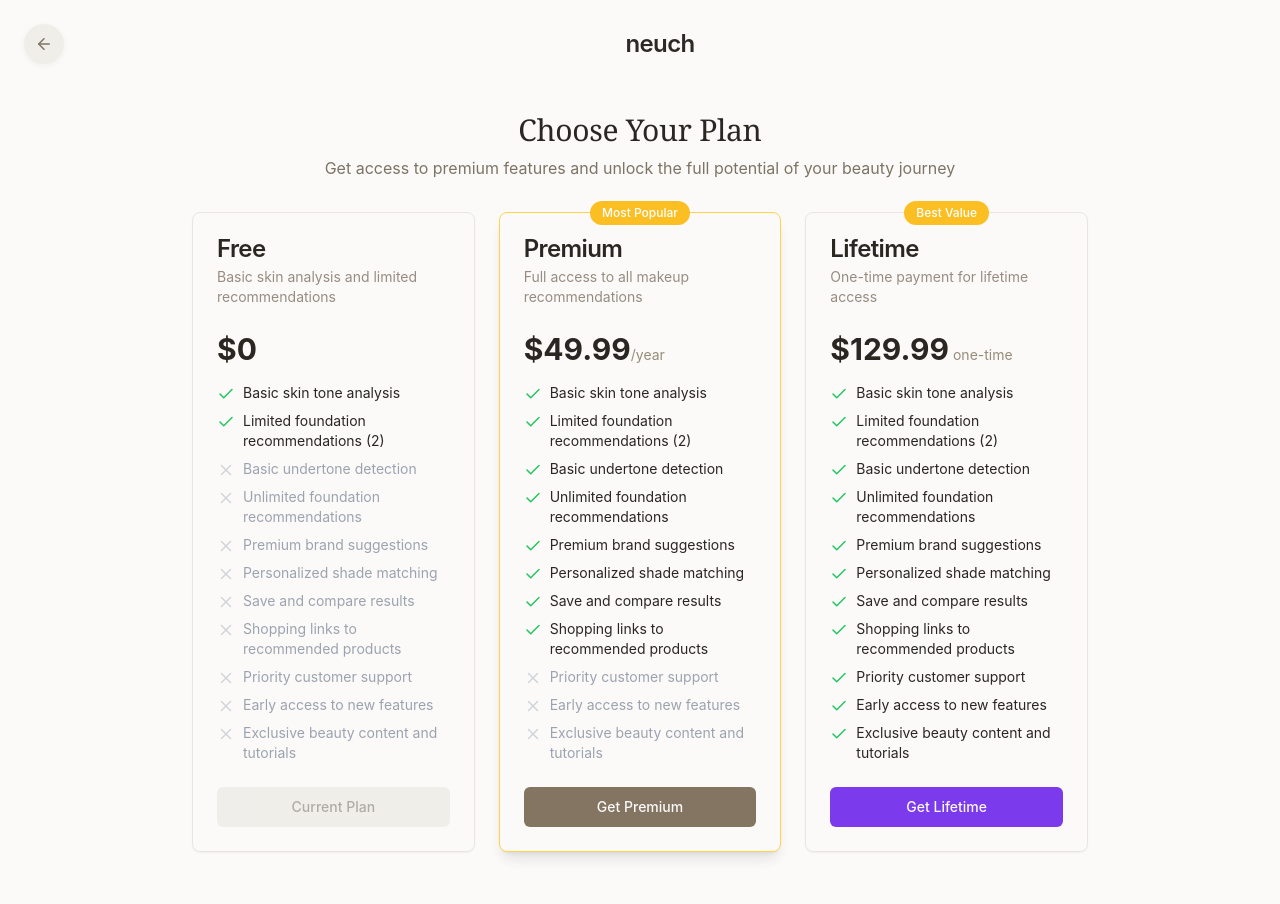
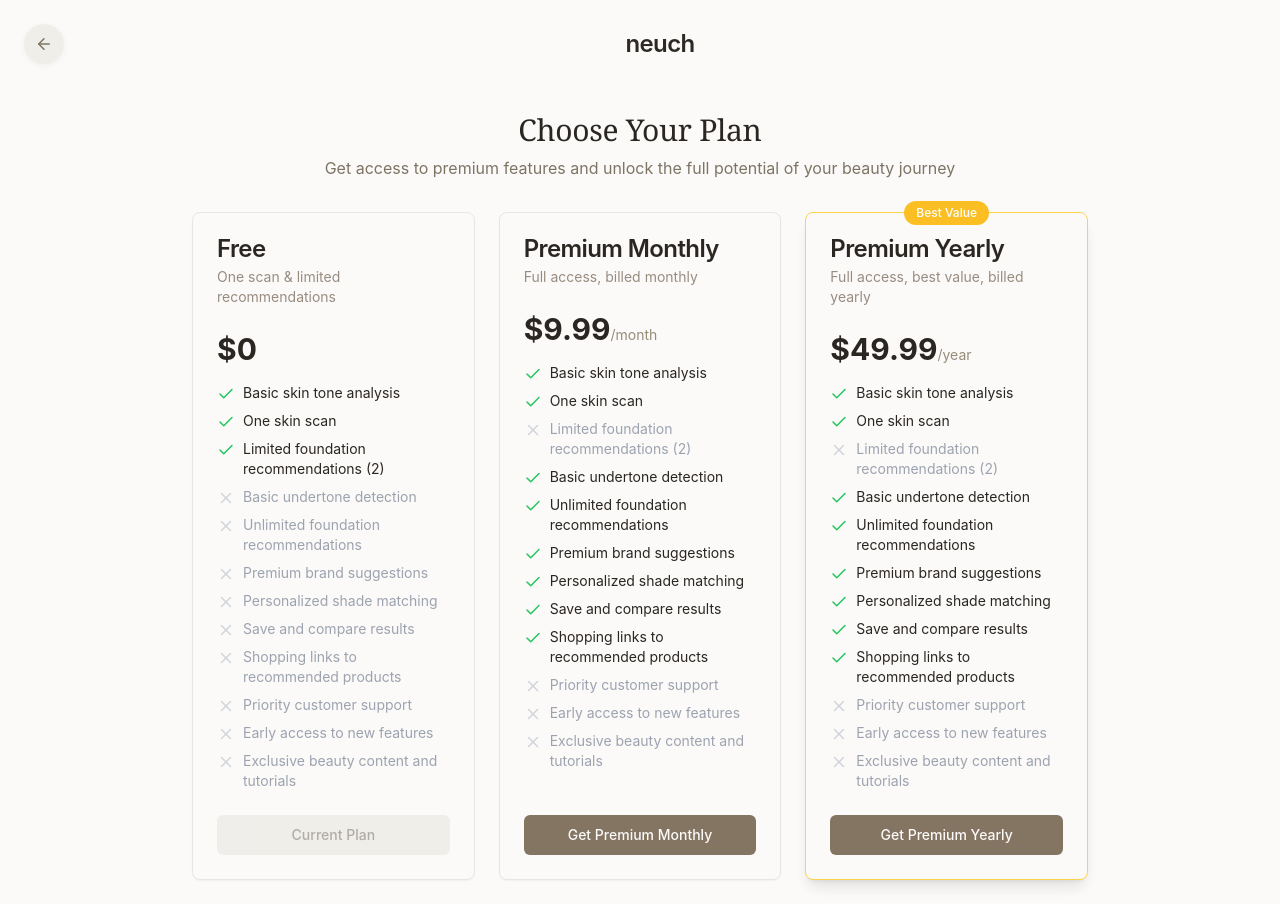
Before and after one commit to Mrcloser225/neuch-skin-match, a React (Vite) app: page /pricing in a window 1280 px wide. Before the commit the page ends 876 px from the top, so only its background shows below. Built offline with nearby package versions, Linux system fonts and the light colour scheme.

Commit message:
Refactor pricing plans and remove lifetime tier
- Removed the "lifetime" tier from the pricing plans.
- Updated the "Free" tier to allow only one scan and limited results.
- Added a monthly premium tier at $9.99 and kept the yearly premium tier at $49.99.
- Updated the UI to reflect the changes.

```diff
--- a/src/pages/PricingPage.tsx
+++ b/src/pages/PricingPage.tsx
@@ -1,4 +1,3 @@
-
 import { CheckIcon, XIcon } from "lucide-react";
 import { useState } from "react";
 import { useNavigate } from "react-router-dom";
@@ -20,9 +19,10 @@ interface PricingPlan {
   description: string;
   features: Array<{text: string; included: boolean}>;
   popular?: boolean;
-  tier: "free" | "premium" | "lifetime";
+  tier: "free" | "premium";
   badge?: string;
-  stripePrice?: string; // Added Stripe price ID
+  stripePrice?: string;
+  billingCycleText?: string;
 }
 
 const pricingPlans: PricingPlan[] = [
@@ -30,12 +30,14 @@ const pricingPlans: PricingPlan[] = [
     id: "free",
     name: "Free",
     price: 0,
-    description: "Basic skin analysis and limited recommendations",
+    description: "One scan & limited recommendations",
     tier: "free",
+    billingCycleText: "",
     features: [
       { text: "Basic skin tone analysis", included: true },
+      { text: "One skin scan", included: true },
       { text: "Limited foundation recommendations (2)", included: true },
-      { text: "Basic undertone detection", included: false }, // Changed to false
+      { text: "Basic undertone detection", included: false },
       { text: "Unlimited foundation recommendations", included: false },
       { text: "Premium brand suggestions", included: false },
       { text: "Personalized shade matching", included: false },
@@ -47,17 +49,17 @@ const pricingPlans: PricingPlan[] = [
     ]
   },
   {
-    id: "premium",
-    name: "Premium",
-    price: 49.99,
-    description: "Full access to all makeup recommendations",
+    id: "premium-monthly",
+    name: "Premium Monthly",
+    price: 9.99,
+    description: "Full access, billed monthly",
     tier: "premium",
-    popular: true,
-    badge: "Most Popular",
-    stripePrice: "price_yearly_premium", // Replace with your actual Stripe price ID
+    stripePrice: "price_YOUR_MONTHLY_PREMIUM_ID", // Replace with your actual Stripe price ID
+    billingCycleText: "/month",
     features: [
       { text: "Basic skin tone analysis", included: true },
-      { text: "Limited foundation recommendations (2)", included: true },
+      { text: "One skin scan", included: true }, // Free users get one scan, premium users get this implicitly + more
+      { text: "Limited foundation recommendations (2)", included: false }, // Premium gets unlimited
       { text: "Basic undertone detection", included: true },
       { text: "Unlimited foundation recommendations", included: true },
       { text: "Premium brand suggestions", included: true },
@@ -70,25 +72,28 @@ const pricingPlans: PricingPlan[] = [
     ]
   },
   {
-    id: "lifetime",
-    name: "Lifetime",
-    price: 129.99,
-    description: "One-time payment for lifetime access",
-    tier: "lifetime",
+    id: "premium-yearly",
+    name: "Premium Yearly",
+    price: 49.99,
+    description: "Full access, best value, billed yearly",
+    tier: "premium",
+    popular: true,
     badge: "Best Value",
-    stripePrice: "price_lifetime", // Replace with your actual Stripe price ID
+    stripePrice: "price_YOUR_YEARLY_PREMIUM_ID", // Replace with your actual Stripe price ID
+    billingCycleText: "/year",
     features: [
       { text: "Basic skin tone analysis", included: true },
-      { text: "Limited foundation recommendations (2)", included: true },
+      { text: "One skin scan", included: true }, // Free users get one scan, premium users get this implicitly + more
+      { text: "Limited foundation recommendations (2)", included: false }, // Premium gets unlimited
       { text: "Basic undertone detection", included: true },
       { text: "Unlimited foundation recommendations", included: true },
       { text: "Premium brand suggestions", included: true },
       { text: "Personalized shade matching", included: true },
       { text: "Save and compare results", included: true },
       { text: "Shopping links to recommended products", included: true },
-      { text: "Priority customer support", included: true },
-      { text: "Early access to new features", included: true },
-      { text: "Exclusive beauty content and tutorials", included: true }
+      { text: "Priority customer support", included: false },
+      { text: "Early access to new features", included: false },
+      { text: "Exclusive beauty content and tutorials", included: false }
     ]
   }
 ];
@@ -122,6 +127,16 @@ const PricingPage = () => {
       return;
     }
 
+    if (!plan.stripePrice || plan.stripePrice.startsWith("price_YOUR_")) {
+      toast({
+        title: "Configuration Incomplete",
+        description: "This plan is not yet configured for payments. Please contact support or replace placeholder Stripe Price ID.",
+        variant: "destructive",
+      });
+      setIsProcessing(false);
+      return;
+    }
+
     setIsProcessing(true);
 
     try {
@@ -130,12 +145,15 @@ const PricingPage = () => {
       const createCheckoutSession = async () => {
         // In production, this should be replaced with a call to your backend
         // Example: const response = await fetch('/api/create-checkout-session', {...})
+        // For now, simulating with placeholder Stripe Price ID
+        console.log("Creating checkout session for Stripe Price ID:", plan.stripePrice);
 
         // Simulate a backend response
         return new Promise<{url: string}>((resolve) => {
           setTimeout(() => {
             // In production, this would be the actual Stripe checkout URL
-            const checkoutUrl = `https://checkout.stripe.com/pay/cs_test_${plan.id}`;
+            // The plan.id is just a local identifier, Stripe needs its own Price ID.
+            const checkoutUrl = `https://checkout.stripe.com/pay/cs_test_YOUR_SESSION_ID_FOR_${plan.id}`; // This is a dummy URL
             resolve({url: checkoutUrl});
           }, 1000);
         });
@@ -148,13 +166,13 @@ const PricingPage = () => {
       window.open(url, '_blank');
 
       // For demo purposes, we're setting the subscription anyway
-      // In production, this should only happen after successful payment confirmation
+      // In production, this should only happen after successful payment confirmation via webhooks or success page logic
       setTimeout(() => {
-        setSubscriptionTier(plan.tier);
+        setSubscriptionTier(plan.tier); // This will be 'premium' for both monthly and yearly
         setIsProcessing(false);
         toast({
-          title: "Subscription activated",
-          description: `You are now subscribed to the ${plan.name} plan. Enjoy your premium features!`,
+          title: "Subscription processing", // Changed title
+          description: `Your subscription to ${plan.name} is being processed. Please check your Stripe dashboard for confirmation.`,
         });
       }, 3000);
 
@@ -190,7 +208,7 @@ const PricingPage = () => {
               {pricingPlans.map((plan) => (
                 <Card
                   key={plan.id}
-                  className={`relative ${plan.popular ? 'border-amber-300 shadow-lg' : ''}`}
+                  className={`relative flex flex-col ${plan.popular ? 'border-amber-300 shadow-lg' : ''}`}
                 >
                   {plan.badge && (
                     <div className="absolute -top-3 left-0 right-0 mx-auto w-fit bg-amber-400 text-white px-3 py-1 rounded-full text-xs font-medium">
@@ -201,11 +219,10 @@ const PricingPage = () => {
                     <CardTitle>{plan.name}</CardTitle>
                     <CardDescription>{plan.description}</CardDescription>
                   </CardHeader>
-                  <CardContent>
+                  <CardContent className="flex-grow">
                     <div className="mb-4">
                       <span className="text-3xl font-bold">${plan.price}</span>
-                      {plan.tier === "premium" && <span className="text-sm text-neuch-600">/year</span>}
-                      {plan.tier === "lifetime" && <span className="text-sm text-neuch-600"> one-time</span>}
+                      {plan.billingCycleText && <span className="text-sm text-neuch-600">{plan.billingCycleText}</span>}
                     </div>
                     <ul className="space-y-2">
                       {plan.features.map((feature, index) => (
@@ -222,13 +239,14 @@ const PricingPage = () => {
                   </CardContent>
                   <CardFooter>
                     <Button
-                      className={`w-full ${plan.tier === "free" ? "bg-neuch-200 hover:bg-neuch-300 text-neuch-800" :
-                                plan.tier === "lifetime" ? "bg-violet-600 hover:bg-violet-700" : ""}`}
+                      className={`w-full ${plan.tier === "free" ? "bg-neuch-200 hover:bg-neuch-300 text-neuch-800" : ""}`}
                       onClick={() => handleSubscribe(plan)}
-                      disabled={isProcessing || subscriptionTier === plan.tier}
+                      disabled={isProcessing || (subscriptionTier === plan.tier && plan.tier !== 'free') || (subscriptionTier === 'free' && plan.tier === 'free' && subscriptionTier === plan.id )} // More nuanced disabled logic might be needed if distinguishing between monthly/yearly active plans
                     >
-                      {subscriptionTier === plan.tier ? "Current Plan" :
-                        plan.tier === "free" ? "Free Plan" : `Get ${plan.name}`}
+                      {/* Simplified button text logic, assuming 'subscriptionTier' will be 'premium' for any paid plan */}
+                      {subscriptionTier === plan.tier && plan.tier !== 'free' ? "Current Tier" :
+                       subscriptionTier === 'free' && plan.tier === 'free' ? "Current Plan" :
+                        plan.tier === "free" ? "Select Free Plan" : `Get ${plan.name}`}
                     </Button>
                   </CardFooter>
                 </Card>
```
